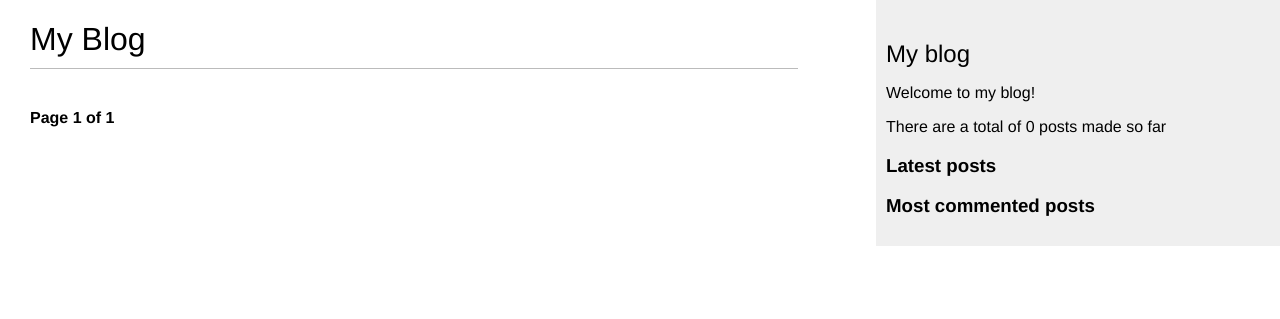
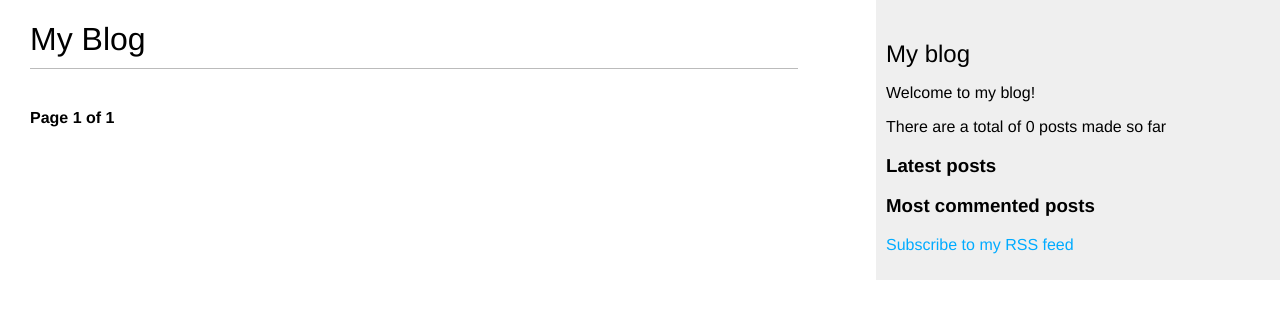
Before and after one commit to Amerikranian/Django-by-example-3d-edition-workthrough, a Django app: page /blog/ in a window 1280 px wide. Shown: the top 319 px of the page. Run offline with Django 3.2, Linux system fonts and the light colour scheme; data that the repository does not hold is empty.

Commit message:
Added an RSS feed for the latest posts

```diff
--- a/blog_site/blog/templates/blog/base.html
+++ b/blog_site/blog/templates/blog/base.html
@@ -31,6 +31,11 @@
         </li>
       {% endfor %}
     </ul>
+    <p>
+      <a href="{% url "blog:post_feed" %}">
+        Subscribe to my RSS feed
+      </a>
+    </p>
   </div>
 </body>
 </html>
--- a/blog_site/blog/urls.py
+++ b/blog_site/blog/urls.py
@@ -1,4 +1,5 @@
 from django.urls import path
+from .feeds import LatestPostsFeed
 from . import views
 
 app_name = "blog"
@@ -13,4 +14,5 @@ urlpatterns = [
         name="post_detail",
     ),
     path("<int:post_id>/share/", views.post_share, name="post_share"),
+    path("feed/", LatestPostsFeed(), name="post_feed"),
 ]
```
